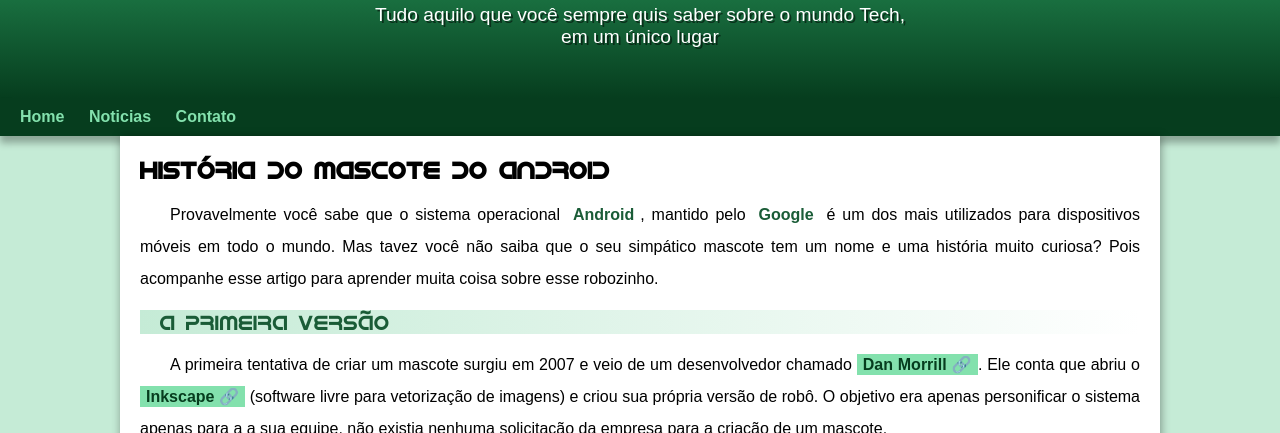
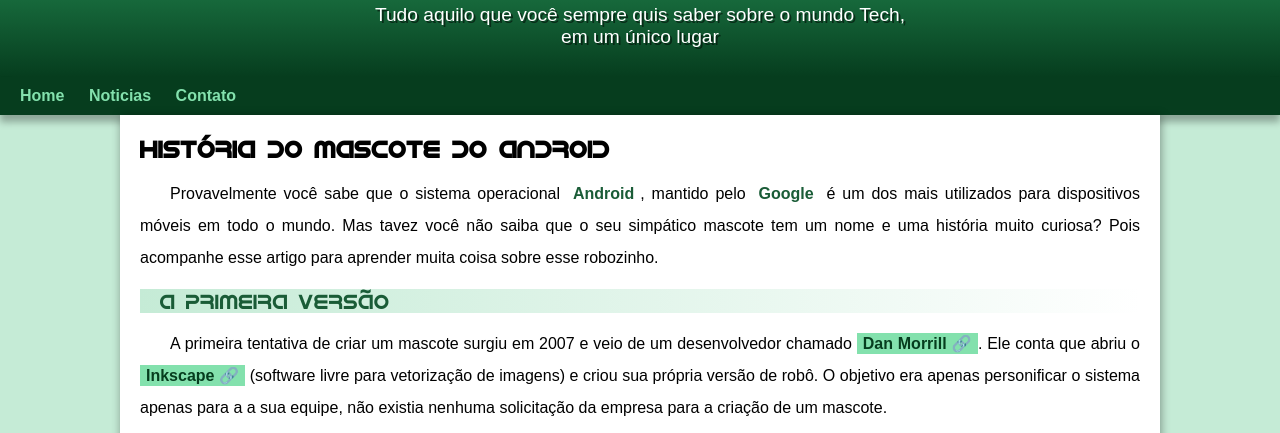
Before and after one commit to flavio-de-assis/projeto-android, a plain HTML site: page index.html in a window 1280 px wide. Shown: the part 113-546 px from the top of the page. Drawn offline with Linux system fonts and the light colour scheme.

Commit message:
erro padding 1.1

```diff
--- a/style.css
+++ b/style.css
@@ -66,7 +66,7 @@ header > p {
     color: white;
     max-width: 550px;
     margin: auto;
-    padding-bottom: 50px;
+    padding-bottom: 5px;
     padding-right: 10px;
     padding-left: 10px;
     text-shadow: 2px 2px 0px rgba(0, 0, 0, 0.521);
```
